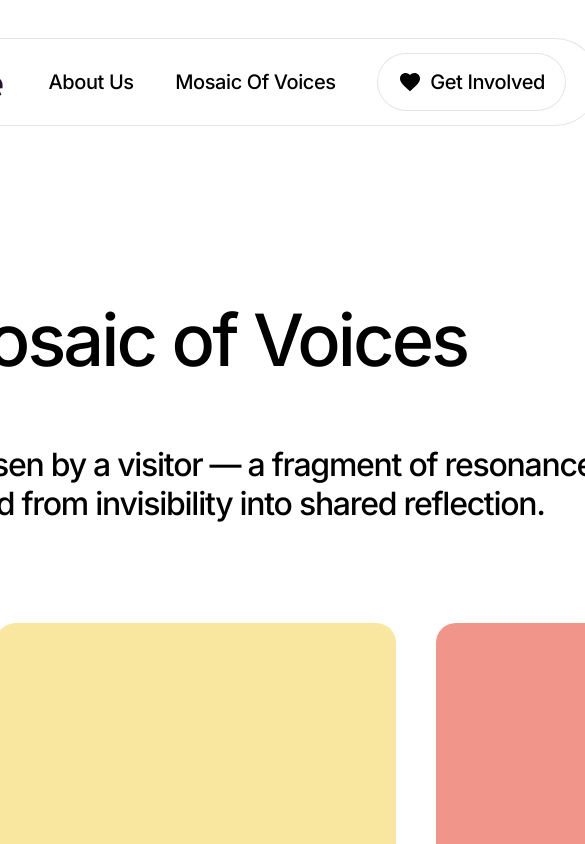
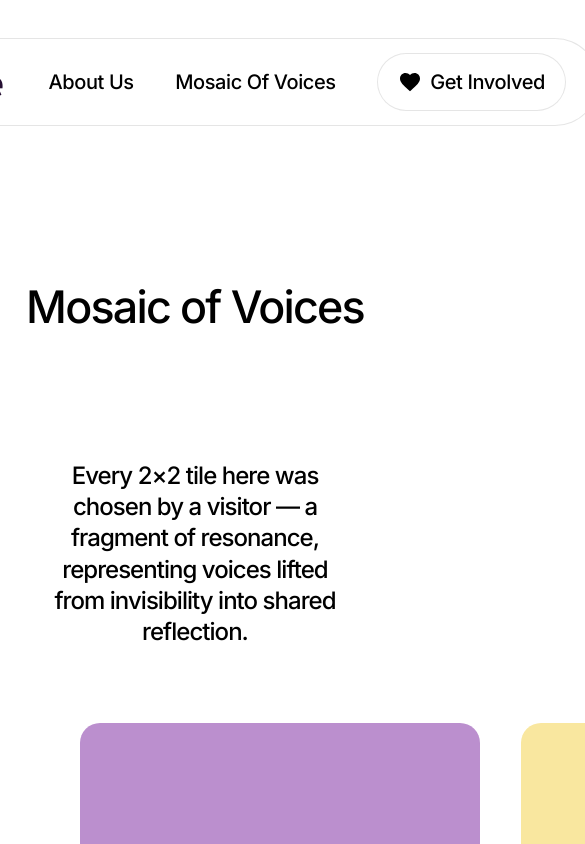
Before and after one commit to clencyc/GirlsWhoML, a Next.js app: page /mosaic-of-voices in a window 390 px wide. Shown: the top 844 px of the page, 585 px wide, since content can reach past the window. Built offline with nearby package versions, Linux system fonts and the light colour scheme.

Commit message:
responsiveness in progress

```diff
--- a/app/contact/page.js
+++ b/app/contact/page.js
@@ -22,31 +22,57 @@ export default function Contact() {
     };
   }, []);
   return (
-   <div className="w-full min-h-screen bg-white flex flex-col items-center">
-  {/* Sticky header */}
-  <div className="sticky top-0 z-50 w-full bg-white flex justify-center">
- <div className="relative w-full min-h-screen bg-[#FFFFFF] flex flex-col items-center">
+    <div className="relative w-full min-h-full bg-[#FFFFFF] flex flex-col items-center">
+
 
       <Header />
-    </div>
 
 
-      {/* Get Involved heading - exact Figma specs */}
-      <h1 className="absolute w-[915px] h-[87px] left-[calc(50%-915px/2+0.5px)] top-[296px] font-['Inter'] text-[72px] leading-[87px] text-center tracking-[-0.04em] text-[#000000] order-0" style={{fontWeight: 500}}>
-        Get Involved
-      </h1>
+<div className="relative w-full max-w-[1440px] flex flex-col items-center top-[100px] pt-24 md:pt-32">
 
-      {/* Description - exact Figma specs */}
-      <p className="absolute w-[1281px] h-[78px] left-[calc(50%-1281px/2+0.5px)] top-[445px] font-['Inter'] text-[32px] leading-[39px] text-center tracking-[-0.04em] text-[#000000] order-1" style={{fontWeight: 500}}>
-        Your voice and generosity drive our mission forward.<br />
+    {/* Title */}
+        <h1
+          className="
+            absolute
+            left-1/2 -translate-x-1/2
+            top-[180px] sm:top-[240px] md:top-[296px]
+            w-[90%] sm:w-4/5 md:w-3/4 lg:w-[915px]
+            font-['Inter']
+            text-[clamp(2.8rem,6vw,4.5rem)]
+            leading-tight
+            text-center
+            tracking-[-0.04em]
+            text-[#000000]
+          " style={{ fontWeight: 500 }}
+        >
+          Get Involved
+        </h1>
+
+
+
+      <p
+  className="
+    absolute
+    left-1/2 -translate-x-1/2
+    top-[360px] sm:top-[410px] md:top-[445px]
+    w-[80%] sm:w-[85%] md:w-[80%] lg:w-[70%]
+    font-['Inter']
+    text-[clamp(1.5rem,2.5vw,2rem)]
+    leading-[1.3]
+    text-center
+    tracking-[-0.04em]
+    text-[#000000]
+  "
+  style={{ fontWeight: 500 }}
+> Your voice and generosity drive our mission forward.<br />
         Contact us to collaborate or donate to help us make lasting change.
-      </p>
+</p>
 
       {/* contactCards - exact Figma specs */}
-      <div className="flex flex-row items-center justify-center gap-[39px] absolute w-full left-0 top-[585px]">
+      <div className="flex flex-row items-center justify-center gap-[24px] md:gap-[39px]  absolute w-full left-0 top-[585px]">
 
         {/* Frame 167 - Help Card */}
-        <div className="flex flex-col justify-center items-center p-[40px_32px] gap-[40px] w-[519px] h-[325px] bg-[#FFFFFF] border border-[#E3E3E3] rounded-[20px] order-0 transition-all duration-300 ease-out">
+        <div className="flex flex-col justify-center items-center p-[32px_24px] md:p-[40px_32px] gap-[32px] md:gap-[40px] w-full max-w-[519px] md:w-[519px] min-h-[325px] bg-[#FFFFFF] border border-[#E3E3E3] rounded-[20px] order-0 transition-all duration-300 ease-out">
           {/* helpIcon - heart */}
           <div className="w-[64px] h-[64px] relative flex-none order-0">
             <svg width="64" height="64" viewBox="0 0 64 64" fill="none" xmlns="http://www.w3.org/2000/svg">
@@ -91,13 +117,15 @@ export default function Contact() {
           </div>
         </div>
       </div>
-</div>
+
 
       {/* footer */}
 <div className="absolute w-full h-[780px] top-[1050px] flex justify-center">
   <Footer />
 </div>
 
+</div>
+
     </div>
   );
 }
--- a/app/mosaic-of-voices/page.js
+++ b/app/mosaic-of-voices/page.js
@@ -2,6 +2,10 @@
 import { useState, useEffect, useRef } from 'react';
 import Header from '../components/shared/Header';
 import Footer from '../components/shared/Footer';
+
+import { Inter } from 'next/font/google'
+const inter = Inter({ subsets: ['latin'], weight: ['300', '400', '500', '600'] })
+
 
 export default function MosaicOfVoices() {
   // Color palette for tiles
@@ -111,20 +115,52 @@ export default function MosaicOfVoices() {
 
       <Header />
 
-<div className="relative w-[1440px]">
+  {/* Text container */}
+  <div className="relative w-full max-w-[1440px] flex flex-col items-center top-[100px] pt-24 md:pt-32">
+
+{/* <div className="relative w-[1440px]">  */}
       {/* Mosaic of Voices heading - exact Figma specs */}
-      <h1 className="absolute w-[915px] h-[87px] left-[calc(50%-915px/2+0.5px)] top-[296px] font-['Inter'] text-[72px] leading-[87px] text-center tracking-[-0.04em] text-[#000000] order-0"
-      style={{fontWeight: 500,
-      }}>
-        Mosaic of Voices
-      </h1>
+{/* Title */}
+    <h1
+      className="
+        absolute
+        left-1/2 -translate-x-1/2
+        top-[180px] sm:top-[240px] md:top-[296px]
+        w-[90%] sm:w-4/5 md:w-3/4 lg:w-[915px]
+        font-['Inter']
+        text-[clamp(2.8rem,6vw,4.5rem)]
+        leading-tight
+        text-center
+        tracking-[-0.04em]
+        text-[#000000]
+      " style={{ fontWeight: 500 }}
+    >
+      Mosaic of Voices
+    </h1>
 
 
 
       {/* Description - exact Figma specs */}
-      <p className="absolute w-[1281px] h-[78px] left-[calc(50%-1281px/2+0.5px)] top-[445px] font-['Inter'] text-[32px] leading-[39px] text-center tracking-[-0.04em] text-[#000000] order-1" style={{fontWeight: 500}}>
-        Every 2×2 tile here was chosen by a visitor — a fragment of resonance, representing voices lifted from invisibility into shared reflection.
-      </p>
+<p
+  className="
+    absolute
+    left-1/2 -translate-x-1/2
+    top-[360px] sm:top-[410px] md:top-[445px]
+    w-[80%] sm:w-[85%] md:w-[80%] lg:w-[70%]
+    font-['Inter']
+    text-[clamp(1.5rem,2.5vw,2rem)]
+    leading-[1.3]
+    text-center
+    tracking-[-0.04em]
+    text-[#000000]
+  "
+  style={{ fontWeight: 500 }}
+>
+  Every 2×2 tile here was chosen by a visitor — a fragment of resonance, representing
+  voices lifted from invisibility into shared reflection.
+</p>
+
+
 
       {/* tiles - Row 1 */}
       <div
```
